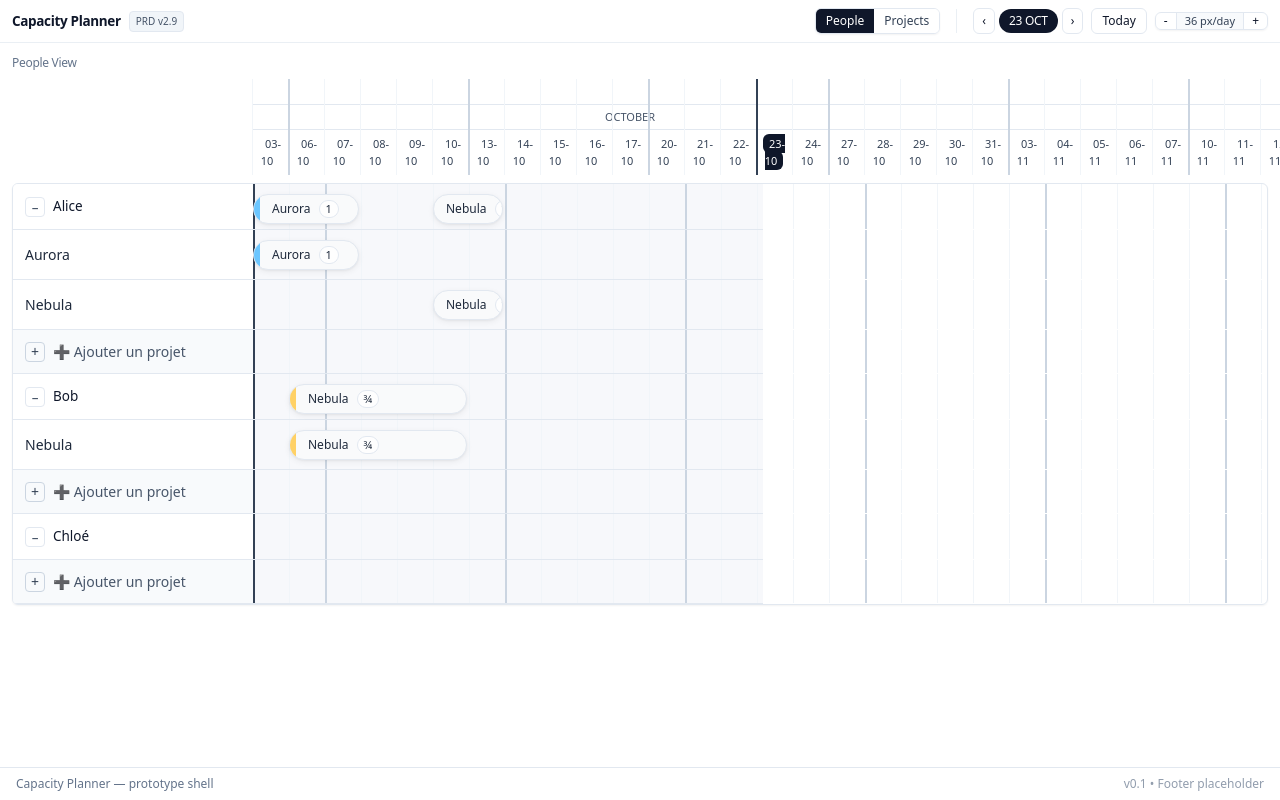
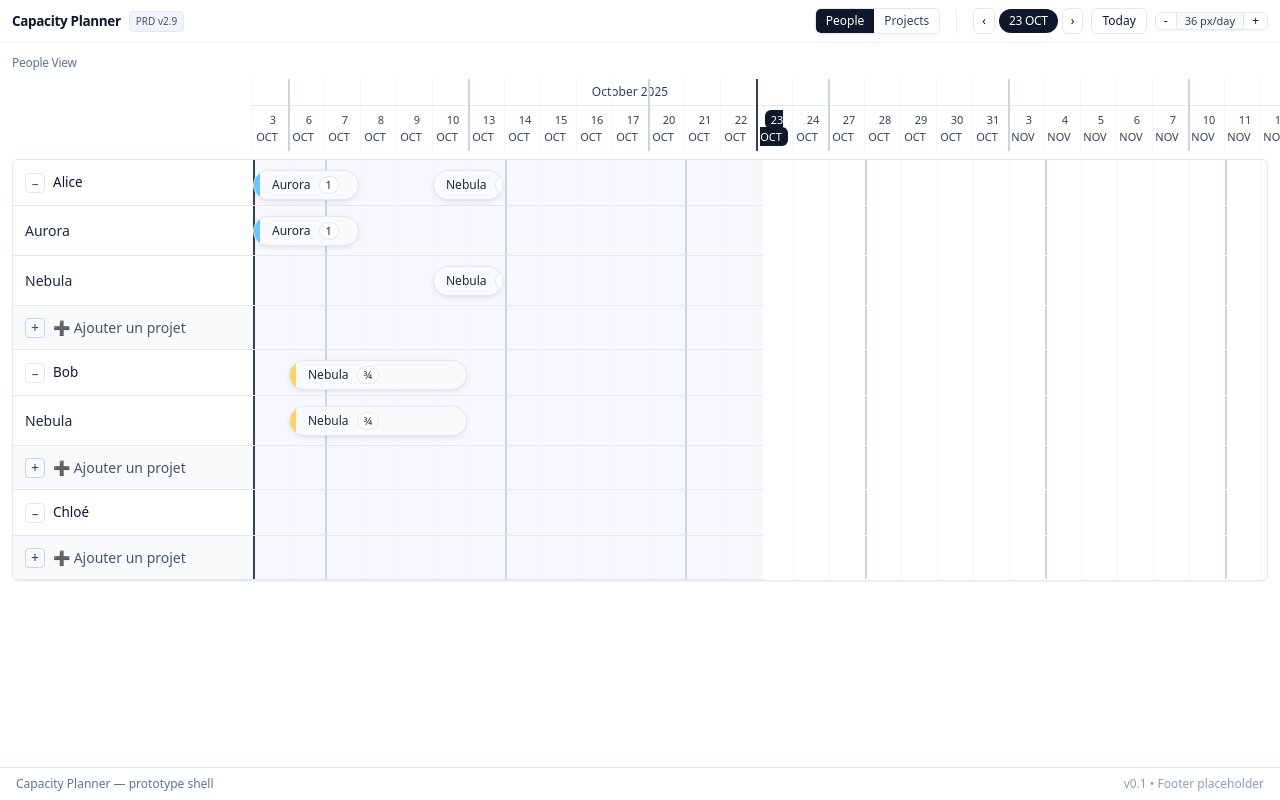
Before and after one commit to omniflow-oss/of-planner, a Nuxt app: page / in a window 1280 px wide. Shown: the top 800 px of the page. Built offline with nearby package versions, Linux system fonts and the light colour scheme.

Commit message:
feat(header): refactor to two-line header — top shows Month + Year, bottom shows day labels as 'D MMM' (e.g., '6 OCT'); switch month labels to title case

```diff
--- a/components/Timeline.vue
+++ b/components/Timeline.vue
@@ -4,11 +4,10 @@
       <div class="text-xs text-slate-500 tracking-tight">{{ view.mode === 'person' ? 'People View' : 'Project View' }}</div>
     </div>
 
-    <!-- Header rows: Year / Month / Week (right only) -->
+    <!-- Header rows: Month+Year (top) / Day (bottom) (right only) -->
     <div class="grid" style="grid-template-columns: 240px 1fr;">
-      <!-- Left placeholders to match 3 header rows: year / month / day -->
+      <!-- Left placeholders to match 2 header rows: month+year / day -->
       <div class="flex flex-col">
-        <div class="py-1"></div>
         <div class="py-1"></div>
         <div class="py-1.5"></div>
       </div>
@@ -19,8 +18,6 @@
             :dayColumns="dayColumns"
             :monthSegments="monthSegments"
             :monthColumns="monthColumns"
-            :yearSegments="yearSegments"
-            :yearColumns="yearColumns"
             :todayISO="todayISO"
             :dayLabel="dayLabel"
             :pxPerDay="view.px_per_day"
--- a/components/timeline/TimelineHeader.vue
+++ b/components/timeline/TimelineHeader.vue
@@ -6,18 +6,14 @@
       <GridOverlay :days="days" :pxPerDay="pxPerDay" :offsets="dayOffsets" :weekStarts="weekStarts" />
     </div>
 
-    <!-- Year row -->
-    <div class="grid text-[11px] text-slate-500 select-none border-b border-slate-200" :style="{ gridTemplateColumns: yearColumns }">
-      <div v-for="seg in yearSegments" :key="seg.key" class="text-center py-1 font-medium">{{ seg.label }}</div>
+    <!-- Top: Month + Year -->
+    <div class="grid text-[12px] text-slate-700 select-none border-b border-slate-200" :style="{ gridTemplateColumns: monthColumns }">
+      <div v-for="seg in monthSegments" :key="seg.key" class="text-center py-1 font-medium">{{ monthWithYear(seg) }}</div>
     </div>
-    <!-- Month row -->
-    <div class="grid text-[11px] text-slate-600 select-none border-b border-slate-200" :style="{ gridTemplateColumns: monthColumns }">
-      <div v-for="seg in monthSegments" :key="seg.key" class="text-center py-1">{{ seg.label }}</div>
-    </div>
-    <!-- Day row -->
+    <!-- Bottom: Day (D MMM) -->
     <div class="grid text-[11px] text-slate-700 select-none" :style="{ gridTemplateColumns: dayColumns }">
       <div v-for="day in days" :key="day" class="text-center py-1.5">
-        <span :class="['px-1.5 py-0.5 rounded-md', day===todayISO ? 'bg-slate-900 text-white' : '']">{{ dayLabel(day) }}</span>
+        <span :class="['px-1.5 py-0.5 rounded-md', day===todayISO ? 'bg-slate-900 text-white' : '']">{{ dayShort(day) }}</span>
       </div>
     </div>
   </div>
@@ -26,13 +22,11 @@
 <script setup lang="ts">
 import GridOverlay from '@/components/internal/shared/GridOverlay.vue'
 
-defineProps<{
+const props = defineProps<{
   days: string[]
   dayColumns: string
   monthSegments: { key:string; label:string; span:number }[]
   monthColumns: string
-  yearSegments: { key:string; label:string; span:number }[]
-  yearColumns: string
   todayISO: string
   dayLabel: (iso: string) => string
   // For shared GridOverlay alignment
@@ -40,4 +34,17 @@ defineProps<{
   dayOffsets: number[]
   weekStarts: number[]
 }>()
+
+function monthWithYear(seg: { key:string; label:string }) {
+  // seg.key is YYYY-MM
+  const year = seg.key.slice(0,4)
+  return `${seg.label} ${year}`
+}
+
+function dayShort(iso: string) {
+  const d = new Date(iso)
+  const day = d.getUTCDate()
+  const mon = d.toLocaleString('en-US', { month: 'short' }).toUpperCase()
+  return `${day} ${mon}`
+}
 </script>
--- a/composables/useTimeline.ts
+++ b/composables/useTimeline.ts
@@ -10,7 +10,11 @@ export function useTimeline(view: Ref<{ start:string; days:number; px_per_day:nu
   const dayOffsets = computed(() => days.value.map((_, i) => i * view.value.px_per_day))
   const dayColumns = computed(() => days.value.map(() => `${view.value.px_per_day}px`).join(' '))
 
-  function monthLabel(iso: string) { const d = new Date(iso); return d.toLocaleString('en-US', { month: 'long' }).toUpperCase() }
+  function monthLabel(iso: string) {
+    const d = new Date(iso)
+    // Title case month (e.g., "September") for Month+Year header
+    return d.toLocaleString('en-US', { month: 'long' })
+  }
   function yearLabel(iso: string) { const d = new Date(iso); return String(d.getUTCFullYear()) }
   function dayLabel(iso: string) { const d = new Date(iso); const dd = String(d.getUTCDate()).padStart(2,'0'); const mm = String(d.getUTCMonth()+1).padStart(2,'0'); return `${dd}-${mm}` }
 
```
